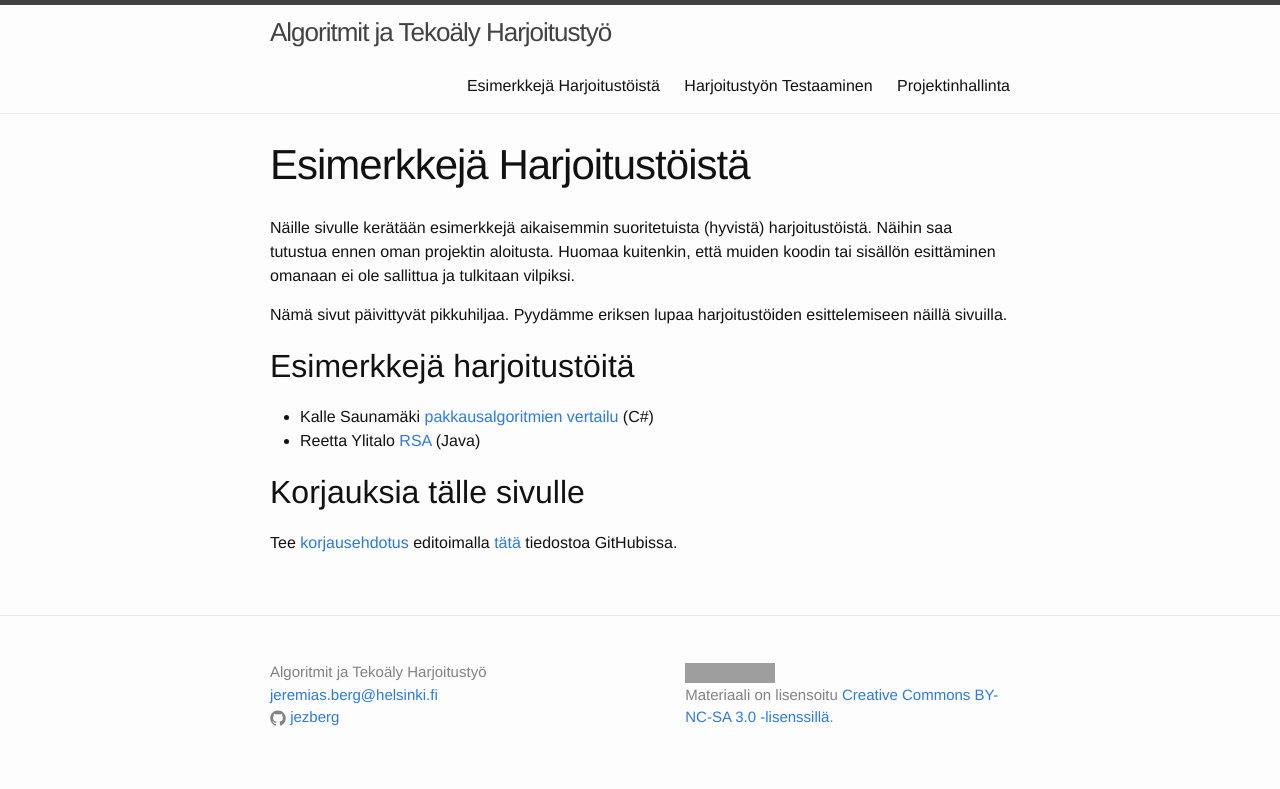
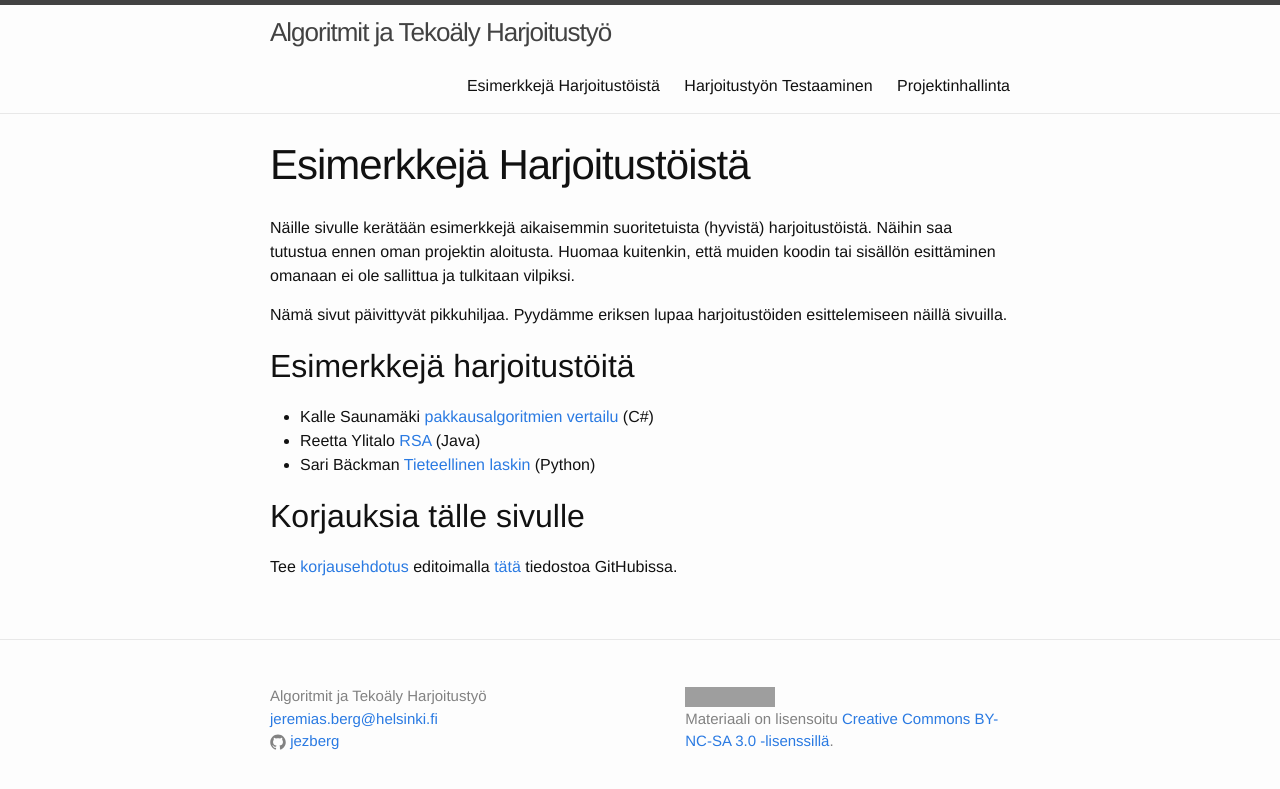
Before and after one commit to algolabra-hy/algolabra-hy.github.io, a Jekyll site: the page built from esimerkkeja.md, in a window 1280 px wide. Shown: the top 789 px of the page. Built offline with Jekyll 4.4.1, drawn with Linux system fonts in a browser that asks for light colours; grey boxes are pictures that could not be loaded.

Commit message:
examples

```diff
--- a/esimerkkeja.md
+++ b/esimerkkeja.md
@@ -14,6 +14,7 @@ Nämä sivut päivittyvät pikkuhiljaa. Pyydämme eriksen lupaa harjoitustöiden
 ## Esimerkkejä harjoitustöitä
 - Kalle Saunamäki [pakkausalgoritmien vertailu](https://github.com/ksaunamaki/tiralabra) (C#)
 - Reetta Ylitalo [RSA](https://github.com/ylireetta/tiralabra-rsa) (Java)
+- Sari Bäckman [Tieteellinen laskin](https://github.com/sari-bee/tieteellinen_laskin) (Python)
 
 
 {% include typo_instructions.md %}
```
